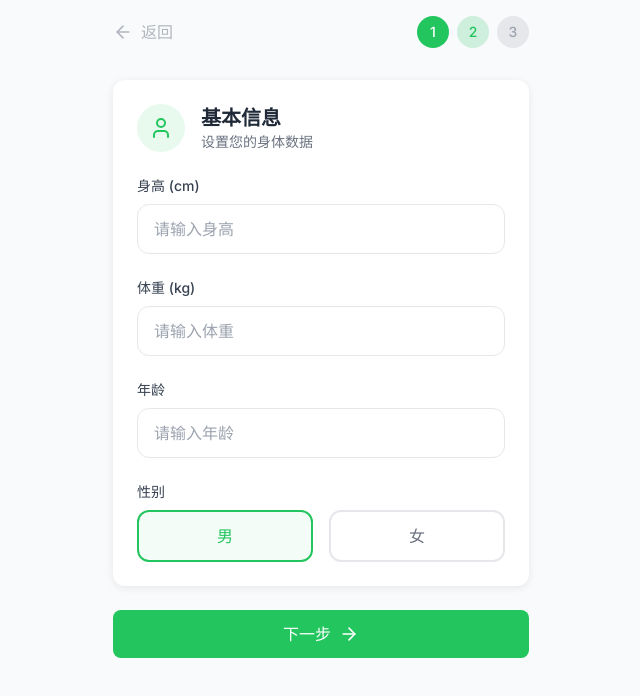
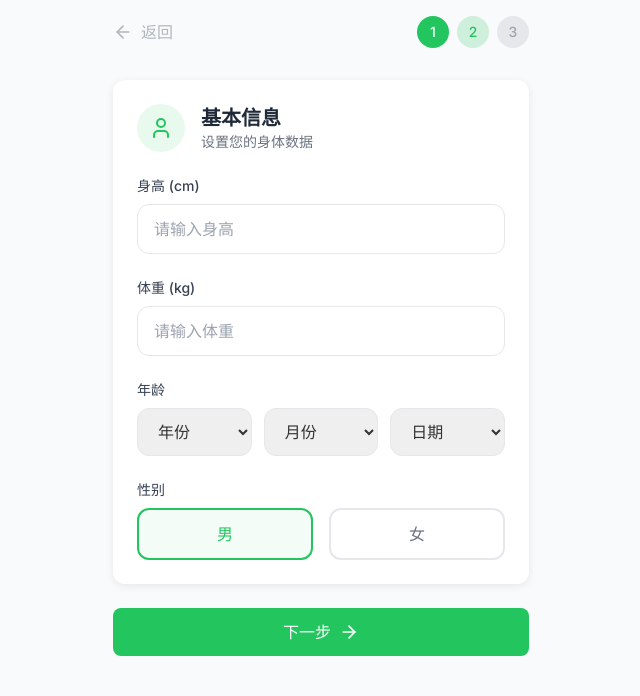
Before and after one commit to junewarn/eat2, a React (Vite) app: page /eat2/onboarding in a window 1280 px wide. Shown: the top 696 px of the page, without its empty margins (319-959 px from the left). Built offline with nearby package versions, Linux system fonts and the light colour scheme.

Commit message:
feat: change age input to birth date picker with auto-calculation

```diff
--- a/src/pages/Onboarding.tsx
+++ b/src/pages/Onboarding.tsx
@@ -28,13 +28,30 @@ export default function Onboarding() {
   const [formData, setFormData] = useState({
     height: '',
     weight: '',
-    age: '',
+    birthYear: '',
+    birthMonth: '',
+    birthDay: '',
     gender: 'male' as 'male' | 'female',
     activityLevel: 'moderate' as 'sedentary' | 'light' | 'moderate' | 'active',
     goal: 'lose' as 'lose' | 'maintain' | 'gain',
     targetWeight: '',
     dietaryPreferences: [] as string[],
   });
+
+  // 根据出生年月日计算年龄
+  const calculateAge = (year: string, month: string, day: string): number => {
+    if (!year || !month || !day) return 0;
+    const birthDate = new Date(parseInt(year), parseInt(month) - 1, parseInt(day));
+    const today = new Date();
+    let age = today.getFullYear() - birthDate.getFullYear();
+    const monthDiff = today.getMonth() - birthDate.getMonth();
+    if (monthDiff < 0 || (monthDiff === 0 && today.getDate() < birthDate.getDate())) {
+      age--;
+    }
+    return age > 0 && age < 150 ? age : 0;
+  };
+
+  const age = calculateAge(formData.birthYear, formData.birthMonth, formData.birthDay);
 
   // 从 localStorage 加载用户已有信息
   useEffect(() => {
@@ -48,8 +65,10 @@ export default function Onboarding() {
       if (userData.weight && userData.weight !== 0) {
         setFormData(prev => ({ ...prev, weight: userData.weight.toString() }));
       }
-      if (userData.age && userData.age !== 0) {
-        setFormData(prev => ({ ...prev, age: userData.age.toString() }));
+      if (userData.age && userData.age > 0) {
+        // 从年龄反推出生年份（近似值）
+        const birthYear = new Date().getFullYear() - userData.age;
+        setFormData(prev => ({ ...prev, birthYear: birthYear.toString() }));
       }
       if (userData.gender) {
         setFormData(prev => ({ ...prev, gender: userData.gender }));
@@ -84,7 +103,7 @@ export default function Onboarding() {
         ...existingUserData,
         height: parseInt(formData.height) || 175,
         weight: parseInt(formData.weight) || 70,
-        age: parseInt(formData.age) || 28,
+        age: age || 28, // 使用计算出的年龄
         gender: formData.gender,
         activityLevel: formData.activityLevel,
         goal: formData.goal,
@@ -137,13 +156,47 @@ export default function Onboarding() {
       </div>
       <div>
         <label className="block text-sm font-medium text-gray-700 mb-2">年龄</label>
-        <input
-          type="number"
-          value={formData.age}
-          onChange={(e) => setFormData(prev => ({ ...prev, age: e.target.value }))}
-          placeholder="请输入年龄"
-          className="input-field"
-        />
+        <div className="grid grid-cols-3 gap-3">
+          <div>
+            <select
+              value={formData.birthYear}
+              onChange={(e) => setFormData(prev => ({ ...prev, birthYear: e.target.value }))}
+              className="input-field"
+            >
+              <option value="">年份</option>
+              {Array.from({ length: 80 }, (_, i) => new Date().getFullYear() - i).map(year => (
+                <option key={year} value={year}>{year}</option>
+              ))}
+            </select>
+          </div>
+          <div>
+            <select
+              value={formData.birthMonth}
+              onChange={(e) => setFormData(prev => ({ ...prev, birthMonth: e.target.value }))}
+              className="input-field"
+            >
+              <option value="">月份</option>
+              {Array.from({ length: 12 }, (_, i) => i + 1).map(month => (
+                <option key={month} value={month}>{month}月</option>
+              ))}
+            </select>
+          </div>
+          <div>
+            <select
+              value={formData.birthDay}
+              onChange={(e) => setFormData(prev => ({ ...prev, birthDay: e.target.value }))}
+              className="input-field"
+            >
+              <option value="">日期</option>
+              {Array.from({ length: 31 }, (_, i) => i + 1).map(day => (
+                <option key={day} value={day}>{day}日</option>
+              ))}
+            </select>
+          </div>
+        </div>
+        {age > 0 && (
+          <p className="text-sm text-gray-500 mt-2">当前年龄：<span className="font-medium text-primary">{age}</span> 岁</p>
+        )}
       </div>
       <div>
         <label className="block text-sm font-medium text-gray-700 mb-2">性别</label>
```
